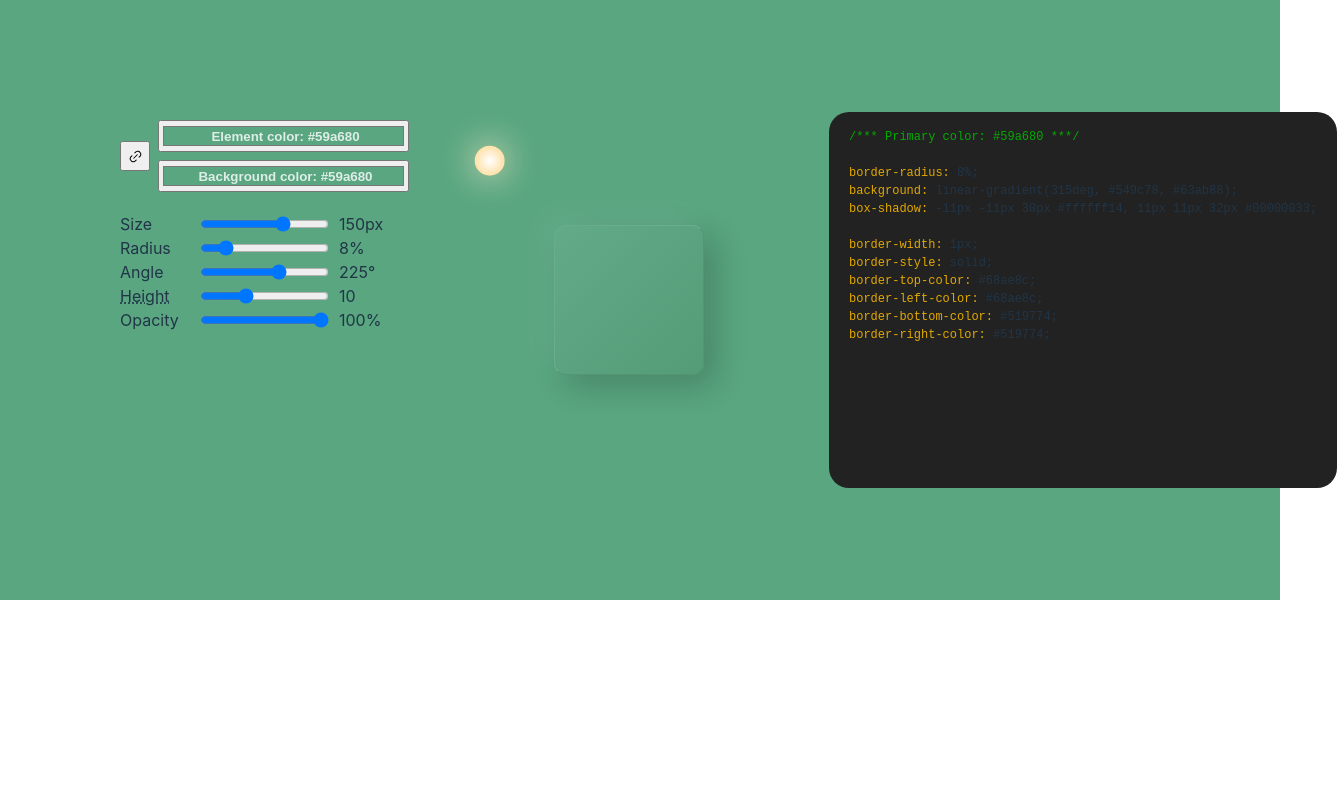
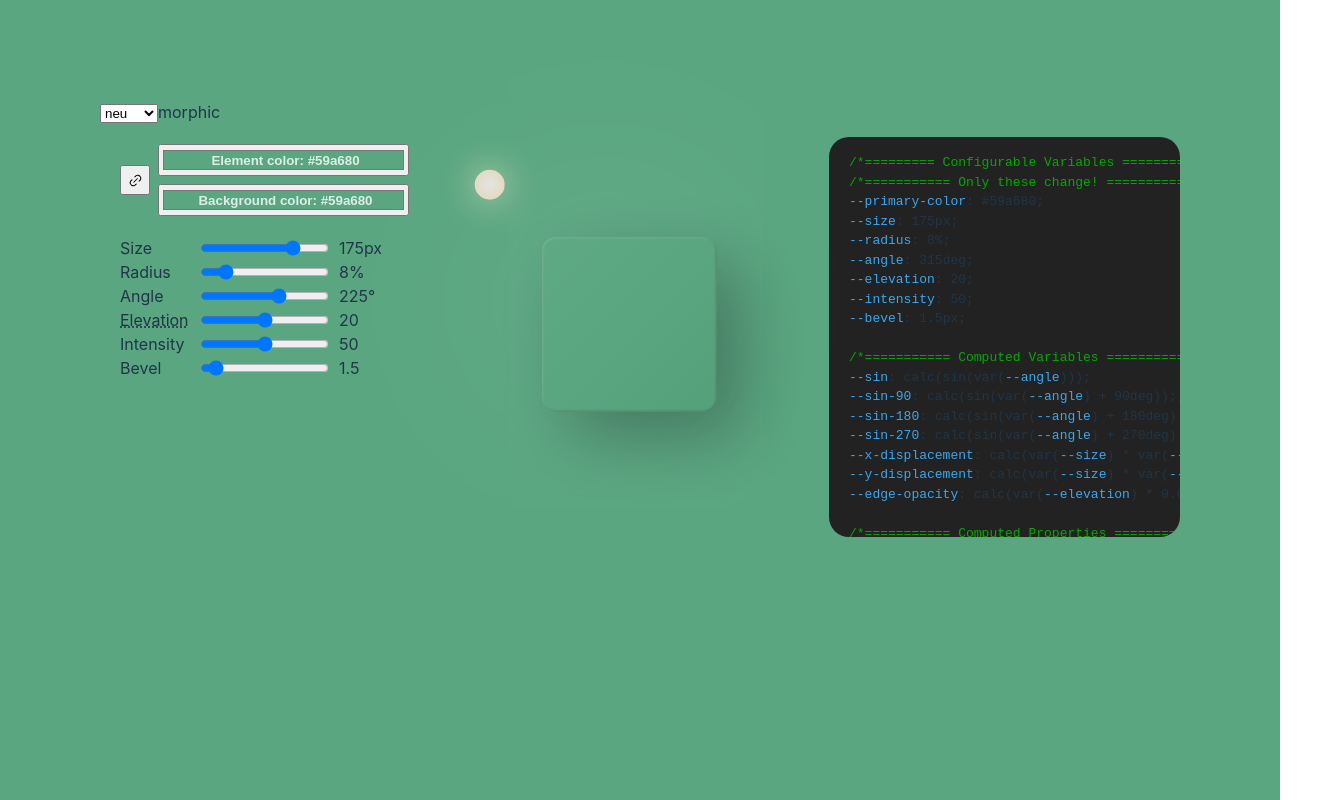
Before and after one commit to PeterTYLiu/xmorphic, a React (Vite) app: page / in a window 1280 px wide. Shown: the whole page, 1337 px wide, since content can reach past the window. Built offline with nearby package versions, Linux system fonts and the light colour scheme.

Commit message:
all functionality complete

```diff
--- a/index.html
+++ b/index.html
@@ -4,10 +4,11 @@
     <meta charset="UTF-8" />
     <link rel="icon" type="image/svg+xml" href="/vite.svg" />
     <meta name="viewport" content="width=device-width, initial-scale=1.0" />
-    <title>Vite + React + TS</title>
+    <title>𝑥morphic</title>
   </head>
   <body>
     <div id="root"></div>
+
     <script type="module" src="/src/main.tsx"></script>
   </body>
 </html>
--- a/src/App.module.scss
+++ b/src/App.module.scss
@@ -1,14 +1,77 @@
 .App {
   padding: 100px;
-  transition: background-color 0.3s;
-  display: flex;
+  height: 100vh;
+  height: 100dvh;
 }
 
 .target {
-  border-width: 1px;
-  border-style: solid;
-  display: grid;
-  place-items: center;
+  --edge-opacity: calc(var(--intensity) * 0.003);
+  --sin: calc(sin(var(--angle)));
+  --sin-90: calc(sin(var(--angle) + 90deg));
+  --sin-180: calc(sin(var(--angle) + 180deg));
+  --sin-270: calc(sin(var(--angle) + 270deg));
+  --x-displacement: calc(var(--size) * var(--sin-180) * 0.01 * var(--elevation));
+  --y-displacement: calc(var(--size) * var(--sin-90) * 0.01 * var(--elevation));
+  --sheen-offset: max(calc(var(--bevel) / 2), 3px);
+
+  aspect-ratio: 1;
+  z-index: 5;
+  position: relative;
+  background-blend-mode: soft-light;
+
+  width: var(--size);
+  border-radius: var(--radius);
+
+  box-shadow: calc(var(--x-displacement) * -1) calc(var(--y-displacement) * -1) calc(var(--size) * 2.5)
+      rgba(255, 255, 255, calc(var(--intensity) * 0.004)),
+    var(--x-displacement) var(--y-displacement) calc(var(--size) * 0.02 * var(--elevation)) rgba(0, 0, 0, calc(var(--intensity) * 0.006)),
+    inset calc(var(--bevel) * -1) 0 var(--bevel) hsla(100, 0%, calc((var(--sin) + 1) * 50%), var(--edge-opacity)),
+    inset 0 var(--bevel) var(--bevel) hsla(100, 0%, calc((var(--sin-90) + 1) * 50%), var(--edge-opacity)),
+    inset var(--bevel) 0 var(--bevel) hsla(100, 0%, calc((var(--sin-180) + 1) * 50%), var(--edge-opacity)),
+    inset 0 calc(var(--bevel) * -1) var(--bevel) hsla(100, 0%, calc((var(--sin-270) + 1) * 50%), var(--edge-opacity));
+
+  &.glass {
+    background-color: var(--glass-bg);
+    backdrop-filter: blur(var(--blur));
+    &::before {
+      content: "";
+      position: absolute;
+      bottom: var(--bevel);
+      top: var(--bevel);
+      left: var(--bevel);
+      right: var(--bevel);
+      border-radius: var(--radius);
+      background: linear-gradient(var(--angle), hsla(0, 0%, 100%, 0) 40%, hsla(0, 0%, 100%, calc(var(--intensity) / 350)));
+    }
+  }
+  &.skeuo,
+  &.neu {
+    background: linear-gradient(
+        var(--angle),
+        rgba(0, 0, 0, calc(var(--intensity) * 0.002)),
+        rgba(255, 255, 255, calc(var(--intensity) * 0.002))
+      ),
+      var(--color);
+  }
+
+  &.skeuo {
+    &::before {
+      content: "";
+      position: absolute;
+      bottom: var(--sheen-offset);
+      top: var(--sheen-offset);
+      right: var(--sheen-offset);
+      left: var(--sheen-offset);
+      border-radius: var(--radius);
+      background: linear-gradient(
+        var(--angle),
+        hsla(0, 0%, 0%, calc(var(--intensity) / 550)),
+        hsla(0, 0%, 100%, 0) 40%,
+        hsla(0, 0%, 100%, 0) 60%,
+        hsla(0, 0%, 100%, calc(var(--intensity) / 150))
+      );
+    }
+  }
 }
 
 .inner {
@@ -67,14 +130,18 @@
   cursor: grab;
   width: 30px;
   height: 30px;
-  background: radial-gradient(white, #ffd484);
-  box-shadow: 0px 0px 35px rgb(255, 237, 203);
+  background: radial-gradient(
+      rgba(200, 200, 200, calc(1 - var(--intensity) * 0.01)),
+      rgba(200, 200, 200, calc(1 - var(--intensity) * 0.01))
+    ),
+    radial-gradient(white, rgb(255, 230, 157));
+  box-shadow: 0px 0px 35px rgba(255, 237, 203, calc(var(--intensity) * 0.015));
   position: absolute;
   translate: -5px -15px;
   border-radius: 100px;
-  transition: all 0.3s;
+  transition: scale 0.2s;
   &:hover {
-    scale: 1.1;
+    scale: 1.15;
   }
   &:active {
     cursor: grabbing;
@@ -102,14 +169,42 @@
 }
 
 .code {
-  font-size: 12px;
+  max-height: 50vh;
+  overflow: auto;
   background-color: #222;
   padding: 16px 20px;
   border-radius: 20px;
-  .attribute {
+  .property {
     color: rgb(226, 169, 0);
   }
   .comment {
     color: rgb(3, 170, 0);
   }
+  .variable {
+    color: rgb(57, 167, 241);
+  }
+  .indented {
+    padding-left: 20px;
+  }
+  .indented2 {
+    padding-left: 40px;
+  }
 }
+
+.main {
+  display: flex;
+}
+
+.text {
+  position: absolute;
+  user-drag: none;
+  top: 0;
+  bottom: 0;
+  display: grid;
+  place-items: center;
+  padding: 40px;
+  text-align: center;
+  font-style: italic;
+  user-select: none;
+  font-size: 18px;
+}
--- a/src/App.tsx
+++ b/src/App.tsx
@@ -3,11 +3,9 @@ import styles from "./App.module.scss";
 import NumControl from "./components/NumControl/NumControl";
 import { LinkBreak2Icon, Link2Icon, HeightIcon } from "@radix-ui/react-icons";
 
-const pi = Math.PI;
-const borderColorModulator = 0.13;
-const backgroundGradientModulator = 0.06;
 const defaultColor = "#59a680";
 const colorInputTitleModulator = 0.8;
+type Mode = "skeuo" | "neu" | "glass" | "x";
 
 function adjustHexColor(hex: string, magnitude: number) {
   // magnitude is a float between -1 and 1;
@@ -19,10 +17,7 @@ function adjustHexColor(hex: string, magnitude: number) {
   const b = parseInt(hex.substring(5, 7), 16);
 
   const hexArr = [r, g, b].map((v) => {
-    const float =
-      clampedMag > 0
-        ? Math.min(v + (255 - v) * clampedMag, 255)
-        : v + v * clampedMag;
+    const float = clampedMag > 0 ? Math.min(v + (255 - v) * clampedMag, 255) : v + v * clampedMag;
     const str = Math.round(float).toString(16);
     return str.length === 1 ? `0${str}` : str;
   });
@@ -30,29 +25,37 @@ function adjustHexColor(hex: string, magnitude: number) {
   return `#${hexArr.join("")}`;
 }
 
-function toRad(deg: number) {
-  return deg * (pi / 180);
-}
-
 function hexIsLight(hex: string) {
   const num = parseInt(hex.substring(1), 16);
   return num > 256 ** 3 / 2;
 }
 
-function percentToHex(percent: number) {
-  const hex = Math.round(percent * 2.55).toString(16);
-  return hex.length === 1 ? `0${hex}` : hex;
+function numToHex(num: number) {
+  const str = (num * 255).toString(16);
+  return str.length === 1 ? `0${str}` : str.substring(0, 2);
+}
+
+function Var({ v }: { v: string }) {
+  return <span className={styles.variable}>{v}</span>;
+}
+
+function Prop({ p }: { p: string }) {
+  return <span className={styles.property}>{p}</span>;
 }
 
 function App() {
   const [radius, setRadius] = useState(8);
-  const [size, setSize] = useState(150);
+  const [size, setSize] = useState(175);
   const [color, setColor] = useState(defaultColor);
   const [backgroundColor, setBackgroundColor] = useState(defaultColor);
   const [angle, setAngle] = useState(225);
-  const [height, setHeight] = useState(10);
-  const [opacity, setOpacity] = useState(100);
+  const [elevation, setElevation] = useState(20);
+  const [intensity, setIntensity] = useState(50);
+  const [blurriness, setBlurriness] = useState(3);
+  const [bevel, setBevel] = useState(1.5);
+  const [opacity, setOpacity] = useState(0.5);
   const [isLinked, setIsLinked] = useState(true);
+  const [mode, setMode] = useState<Mode>("neu");
   const bulbRef = useRef<HTMLDivElement | null>(null);
 
   useEffect(() => {
@@ -62,16 +65,10 @@ function App() {
   // The effect and event listers for dragging the light
   useEffect(() => {
     const pointermoveHandler = (event: PointerEvent) => {
-      const { left, top, bottom, right } = document
-        .getElementById("target")!
-        .getBoundingClientRect();
-      const [targetX, targetY] = [
-        left + (right - left) / 2,
-        top + (bottom - top) / 2,
-      ];
+      const { left, top, bottom, right } = document.getElementById("target")!.getBoundingClientRect();
+      const [targetX, targetY] = [left + (right - left) / 2, top + (bottom - top) / 2];
       const [pointerX, pointerY] = [event.clientX, event.clientY];
-      const angle =
-        (Math.atan2(targetY - pointerY, targetX - pointerX) * 180) / Math.PI;
+      const angle = (Math.atan2(targetY - pointerY, targetX - pointerX) * 180) / Math.PI;
       setAngle(Math.round(angle + 180));
     };
 
@@ -84,8 +81,7 @@ function App() {
       window.document.addEventListener("pointerup", pointerupHandler);
     };
 
-    if (bulbRef)
-      bulbRef.current?.addEventListener("pointerdown", pointerdownHandler);
+    if (bulbRef) bulbRef.current?.addEventListener("pointerdown", pointerdownHandler);
 
     return () => {
       bulbRef.current?.removeEventListener("pointerdown", pointerdownHandler);
@@ -96,59 +92,7 @@ function App() {
   // ==================== Intermediary Values ====================
   // =============================================================
 
-  const rads = toRad(angle);
-
-  const xDisplacement = Math.round(size * Math.cos(rads) * 0.01 * height);
-
-  const yDisplacement = Math.round(size * Math.sin(rads) * 0.01 * height);
-
-  const background = `linear-gradient(${
-    (angle + 90) % 360
-  }deg, ${adjustHexColor(color, -backgroundGradientModulator)}${
-    percentToHex(opacity) === "ff" ? "" : percentToHex(opacity)
-  }, ${adjustHexColor(color, backgroundGradientModulator)}${
-    percentToHex(opacity) === "ff" ? "" : percentToHex(opacity)
-  })`;
-
-  // =============================================================
-  // ======================== Box Shadow =========================
-  // =============================================================
-
-  const lightShadow = `${xDisplacement}px ${yDisplacement}px ${Math.round(
-    size * 0.02 * height
-  )}px #ffffff14`;
-
-  const darkShadow = `${-xDisplacement}px ${-yDisplacement}px ${Math.round(
-    size * 0.02 * (height + 0.5)
-  )}px #00000033`;
-
-  // Change which shadow is on top depending on the darkness of the primary color
-  const combinedShadow = hexIsLight(color)
-    ? `${darkShadow}, ${lightShadow}`
-    : `${lightShadow}, ${darkShadow}`;
-
-  const boxShadow = height ? combinedShadow : darkShadow;
-
-  // =============================================================
-  // ========================== Borders ==========================
-  // =============================================================
-
-  const borderTopColor = adjustHexColor(
-    color,
-    Math.sin(-rads) * borderColorModulator
-  );
-  const borderLeftColor = adjustHexColor(
-    color,
-    Math.sin(toRad(angle - 90)) * borderColorModulator
-  );
-  const borderBottomColor = adjustHexColor(
-    color,
-    Math.sin(rads) * borderColorModulator
-  );
-  const borderRightColor = adjustHexColor(
-    color,
-    Math.cos(rads) * borderColorModulator
-  );
+  const backgroundGradientAngle = (angle + 90) % 360;
 
   // =============================================================
   // ========================== The Page =========================
@@ -156,11 +100,19 @@ function App() {
 
   return (
     <div className={styles.App} style={{ backgroundColor }}>
+      <header className={styles.header}>
+        <select onChange={(e) => setMode(e.target.value as Mode)}>
+          <option value="neu">neu</option>
+          <option value="glass">glass</option>
+          <option value="skeuo">skeuo</option>
+          <option value="x">𝑥</option>
+        </select>
+        morphic
+      </header>
+      <main className={styles.main}>
         <div className={styles.controls}>
           <div className={styles.colors}>
-          <button onClick={() => setIsLinked(!isLinked)}>
-            {isLinked ? <Link2Icon /> : <LinkBreak2Icon />}
-          </button>
+            <button onClick={() => setIsLinked(!isLinked)}>{isLinked ? <Link2Icon /> : <LinkBreak2Icon />}</button>
             <div>
               <input
                 type="color"
@@ -209,108 +161,218 @@ function App() {
               </button>
             )}
           </div>
+          <NumControl name="Size" value={size} setValue={setSize} min={25} max={225} suffix="px" />
+
+          <NumControl name="Radius" value={radius} setValue={setRadius} min={0} max={50} suffix="%" />
+
+          <NumControl name="Angle" value={angle} setValue={setAngle} min={0} max={360} suffix="°" />
+
           <NumControl
-          name="Size"
-          value={size}
-          setValue={setSize}
-          min={50}
-          max={200}
-          suffix="px"
+            name="Elevation"
+            value={elevation}
+            description="The element can be thought of as a physical object with a certain elevation above the ground; the size and shape of its shadows are in part determined by this elevation"
+            setValue={setElevation}
+            min={0}
+            max={40}
           />
 
-        <NumControl
-          name="Radius"
-          value={radius}
-          setValue={setRadius}
-          min={0}
-          max={50}
-          suffix="%"
-        />
+          <NumControl name="Intensity" value={intensity} setValue={setIntensity} min={0} max={100} />
+          <NumControl name="Bevel" value={bevel} setValue={setBevel} min={0} max={20} step={0.1} />
 
-        <NumControl
-          name="Angle"
-          value={angle}
-          setValue={setAngle}
-          min={0}
-          max={360}
-          suffix="°"
-        />
-
-        <NumControl
-          name="Height"
-          value={height}
-          description="The element can be thought of as a physical object with a certain height above the ground; the size and shape of its shadows are in part determined by this height"
-          setValue={setHeight}
-          min={0}
-          max={30}
-        />
-
-        <NumControl
-          name="Opacity"
-          value={opacity}
-          setValue={setOpacity}
-          min={0}
-          max={100}
-          suffix="%"
-        />
+          {mode === "glass" && (
+            <>
+              <NumControl name="Opacity" value={opacity} setValue={setOpacity} min={0} max={1} step={0.01} />
+              <NumControl name="Blur" value={blurriness} setValue={setBlurriness} min={0} max={10} step={0.1} />
+            </>
+          )}
         </div>
 
         <div className={styles.container}>
+          {mode === "glass" && (
+            <div
+              className={styles.text}
+              style={{
+                color: hexIsLight(backgroundColor)
+                  ? adjustHexColor(backgroundColor, -colorInputTitleModulator)
+                  : adjustHexColor(backgroundColor, colorInputTitleModulator),
+              }}
+            >
+              For my military knowledge, though I'm plucky and adventury,
+              <br />
+              Has only been brought down to the beginning of the century;
+              <br />
+              But still, in matters vegetable, animal, and mineral,
+              <br />I am the very model of a modern Major-General.
+            </div>
+          )}
           <div className={styles.light} style={{ rotate: angle + 90 + "deg" }}>
-          <div className={styles.bulb} ref={bulbRef} />
+            <div className={styles.bulb} ref={bulbRef} style={{ "--intensity": intensity } as CSSProperties} />
           </div>
           <div
-          className={styles.target}
+            className={`${styles.target} ${styles[mode]}`}
             id="target"
-          style={{
-            borderRadius: radius + "%",
-            background,
-            width: size + "px",
-            height: size + "px",
-            borderTopColor,
-            borderBottomColor,
-            borderLeftColor,
-            borderRightColor,
-            boxShadow,
-          }}
+            style={
+              {
+                "--blur": `${blurriness}px`,
+                "--radius": radius + "%",
+                "--color": color,
+                "--bevel": bevel + "px",
+                "--glass-bg": color + numToHex(opacity),
+                "--angle": `${backgroundGradientAngle}deg`,
+                "--elevation": elevation,
+                "--intensity": intensity,
+                "--size": size + "px",
+              } as CSSProperties
+            }
           />
         </div>
 
         <pre className={styles.code}>
-        <span className={styles.comment}>/*** Primary color: {color} ***/</span>
-        <br />
           {!isLinked && (
             <>
-            <span className={styles.comment}>
-              /*** Background color: {backgroundColor} ***/
-            </span>
+              <span className={styles.property}>background-color:</span> {backgroundColor};{" "}
+              <span className={styles.comment}>/* Put this on the element's parent */</span>
+              <br />
               <br />
             </>
           )}
+          <span className={styles.comment}>/*========= Configurable Variables =========*/</span>
           <br />
-        <span className={styles.attribute}>border-radius:</span> {radius}%;
+          <span className={styles.comment}>/*=========== Only these change! ===========*/</span>
           <br />
-        <span className={styles.attribute}>background:</span> {background};
+          <Var v="--primary-color" />: {color};
           <br />
-        <span className={styles.attribute}>box-shadow:</span> {boxShadow};
+          <Var v="--size" />: {size}px;
+          <br />
+          <Var v="--radius" />: {radius}%;
+          <br />
+          <Var v="--angle" />: {backgroundGradientAngle}deg;
+          <br />
+          <Var v="--elevation" />: {elevation};
+          <br />
+          <Var v="--intensity" />: {intensity};
+          <br />
+          <Var v="--bevel" />: {bevel}px;
           <br />
           <br />
-        <span className={styles.attribute}>border-width:</span> 1px;
+          <span className={styles.comment}>/*=========== Computed Variables ===========*/</span>
           <br />
-        <span className={styles.attribute}>border-style:</span> solid;
+          <Var v="--sin" />: calc(sin(var(
+          <Var v="--angle" />
+          )));
           <br />
-        <span className={styles.attribute}>border-top-color:</span>{" "}
-        {borderTopColor};
+          <Var v="--sin-90" />: calc(sin(var(
+          <Var v="--angle" />
+          ) + 90deg));;
           <br />
-        <span className={styles.attribute}>border-left-color:</span>{" "}
-        {borderLeftColor};
+          <Var v="--sin-180" />: calc(sin(var(
+          <Var v="--angle" />
+          ) + 180deg));;
           <br />
-        <span className={styles.attribute}>border-bottom-color:</span>{" "}
-        {borderBottomColor};
+          <Var v="--sin-270" />: calc(sin(var(
+          <Var v="--angle" />
+          ) + 270deg));;
           <br />
-        <span className={styles.attribute}>border-right-color:</span>{" "}
-        {borderRightColor};
+          <Var v="--x-displacement" />: calc(var(
+          <Var v="--size" />) * var(
+          <Var v="--sin-180" />) * 0.01 * var(
+          <Var v="--elevation" />
+          ));
+          <br />
+          <Var v="--y-displacement" />: calc(var(
+          <Var v="--size" />) * var(
+          <Var v="--sin-90" />) * 0.01 * var(
+          <Var v="--elevation" />
+          ));
+          <br />
+          <Var v="--edge-opacity" />: calc(var(
+          <Var v="--elevation" />) * 0.003);
+          <br />
+          <br />
+          <span className={styles.comment}>/*=========== Computed Properties ===========*/</span>
+          <br />
+          <Prop p="width" />: <Var v="--size" />;
+          <br />
+          <Prop p="border-radius" />: <Var v="--radius" />;
+          <br />
+          <Prop p="background" />: linear-gradient(
+          <br />
+          <span className={styles.indented2}>
+            var(
+            <Var v="--angle" />
+            ),
+          </span>
+          <br />
+          <span className={styles.indented2}>
+            rgba(0, 0, 0, calc(var(
+            <Var v="--intensity" />) * 0.002)),
+          </span>
+          <br />
+          <span className={styles.indented2}>
+            rgba(255, 255, 255, calc(var(
+            <Var v="--intensity" />) * 0.002))
+          </span>
+          <br />
+          <span className={styles.indented}>),</span>
+          <br />
+          <span className={styles.indented}>
+            var(
+            <Var v="--primary-color" />
+            );
+          </span>
+          <br />
+          <Prop p="box-shadow" />: calc(var(
+          <Var v="--x-displacement" />) * -1) calc(var(
+          <Var v="--y-displacement" />) * -1) calc(var(
+          <Var v="--size" />) * 2.5) rgba(255, 255, 255, calc(var(
+          <Var v="--intensity" />) * 0.004)),
+          <br />
+          <span className={styles.indented}>
+            var(
+            <Var v="--x-displacement" />) var(
+            <Var v="--y-displacement" />) calc(var(
+            <Var v="--size" />) * 0.02 * var(
+            <Var v="--elevation" />
+            )) rgba(0, 0, 0, calc(var(
+            <Var v="--intensity" />) * 0.006)),
+          </span>
+          <br />
+          <span className={styles.indented}>
+            inset -1px 0 hsla(100, 0%, calc((var(
+            <Var v="--sin" />) + 1) * 50%), var(
+            <Var v="--edge-opacity" />
+            )),
+          </span>
+          <br />
+          <span className={styles.indented}>
+            inset 0 1px hsla(100, 0%, calc((var(
+            <Var v="--sin-90" />) + 1) * 50%), var(
+            <Var v="--edge-opacity" />
+            )),
+          </span>
+          <br />
+          <span className={styles.indented}>
+            inset 1px 0 hsla(100, 0%, calc((var(
+            <Var v="--sin-180" />) + 1) * 50%), var(
+            <Var v="--edge-opacity" />
+            )),
+          </span>
+          <br />
+          <span className={styles.indented}>
+            inset 0 -1px hsla(100, 0%, calc((var(
+            <Var v="--sin-270" />) + 1) * 50%), var(
+            <Var v="--edge-opacity" />
+            ));
+          </span>
+          <br />
+          <br />
+          <span className={styles.comment}>/*============ Static Properties ============*/</span>
+          <br />
+          <Prop p="background-blend-mode" />: soft-light;
+          <br />
+          <Prop p="aspect-ratio" />: 1;
         </pre>
+      </main>
     </div>
   );
 }
--- a/src/components/NumControl/NumControl.tsx
+++ b/src/components/NumControl/NumControl.tsx
@@ -10,6 +10,7 @@ interface NumControlProps {
   prefix?: string;
   suffix?: string;
   description?: string;
+  step?: number;
 }
 
 export default function NumControl({
@@ -21,12 +22,11 @@ export default function NumControl({
   description = "",
   min,
   max,
+  step = 1,
 }: NumControlProps) {
   return (
     <div className={styles["num-control"]}>
-      <label htmlFor={name}>
-        {description ? <abbr title={description}>{name}</abbr> : name}
-      </label>
+      <label htmlFor={name}>{description ? <abbr title={description}>{name}</abbr> : name}</label>
       <input
         id={name}
         name={name}
@@ -35,6 +35,7 @@ export default function NumControl({
         onChange={(e) => setValue(Number(e.target.value))}
         min={min}
         max={max}
+        step={step}
       />
       <span>
         {prefix}
```
Also changed, not shown: 1 other file (tests, documents, lock files or other folders). Lines whose indentation alone changed are shown as unchanged.
